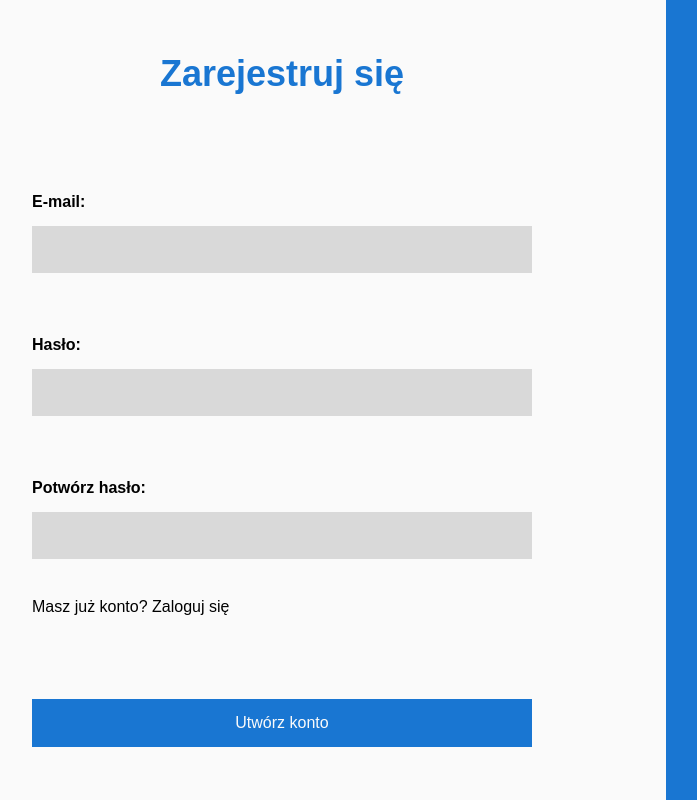
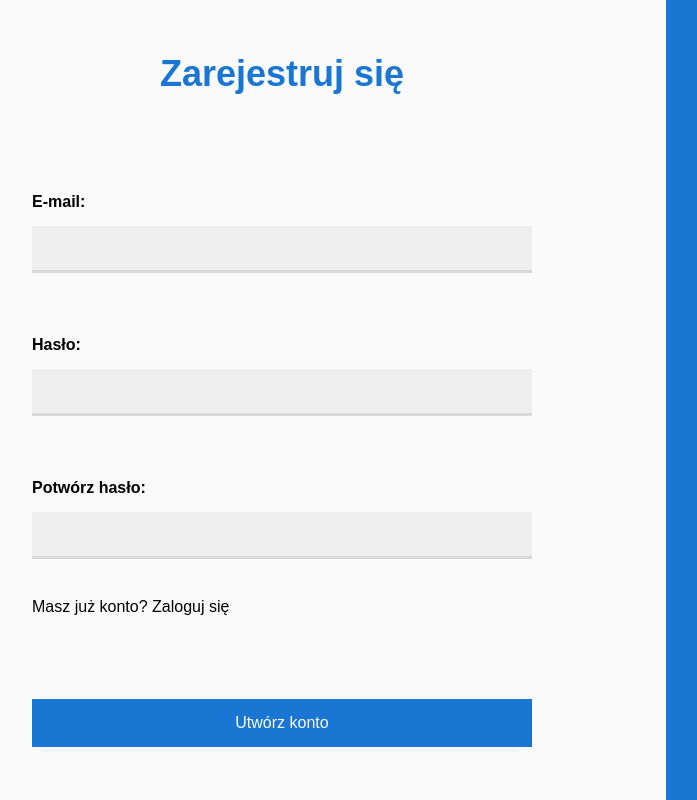
Before and after one commit to Uzyxen/online-shop, a Nuxt app: page /rejestracja in a window 1280 px wide. Shown: the whole page, without its empty margins (102-799 px from the left). Built offline with nearby package versions, Linux system fonts and the light colour scheme.

Commit message:
chore: add tailwind color

```diff
--- a/components/Inputs/ValidateInput.vue
+++ b/components/Inputs/ValidateInput.vue
@@ -7,7 +7,7 @@
             :minlength="minLength"
             :maxlength="maxLength"
             @blur="validateLength"
-            class="w-[500px] p-2.5 bg-gray outline-none border-b-[3px] border-gray"
+            class="w-[500px] p-2.5 bg-mid-gray outline-none border-b-[3px] border-gray"
             :class="{ 'border-red': error }">
 
         <span class="text-red text-right">
--- a/tailwind.config.js
+++ b/tailwind.config.js
@@ -4,6 +4,7 @@ export default {
   theme: {
     colors: {
       'light-gray': '#FAFAFA',
+      'mid-gray': '#EEEEEE',
       'gray': '#D9D9D9',
       'dark-gray': '#C8C8C8',
       'blue': '#1976D2',
```
Also changed, not shown: 1 other file (tests, documents, lock files or other folders).
